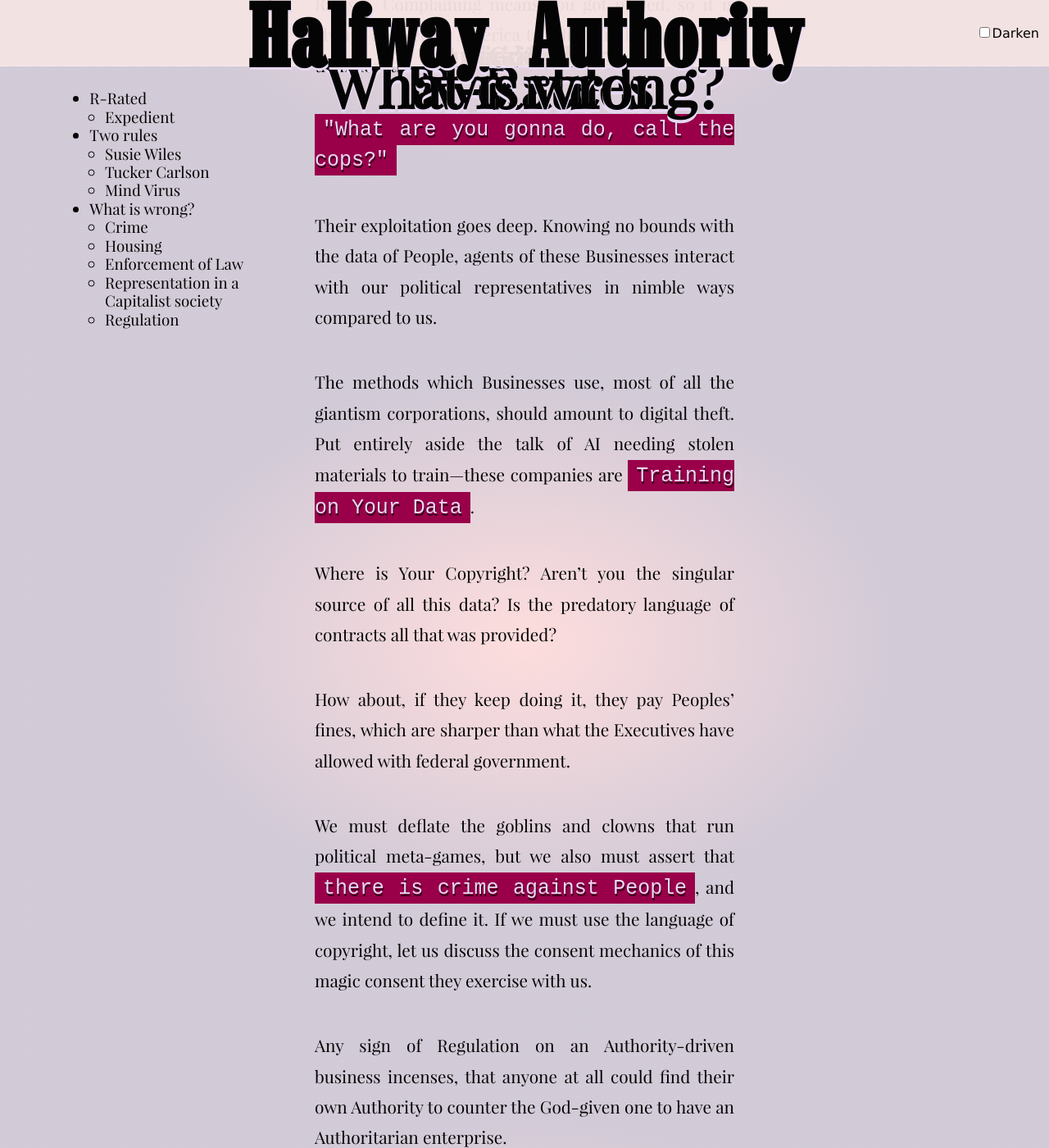
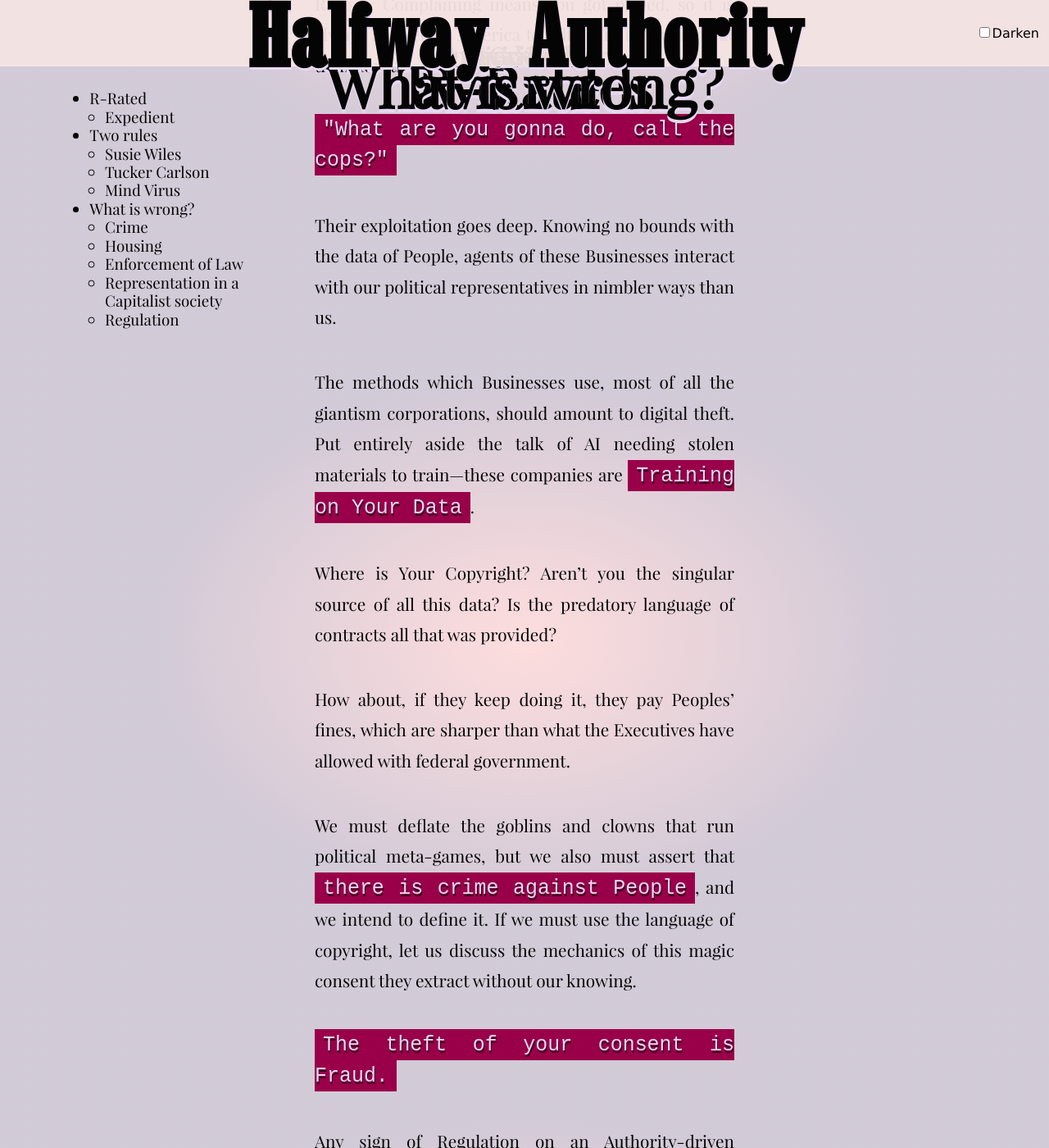
Before and after one commit to tiliv/antibody, a Jekyll site: the page built from docs/journal/autumn-Ryan-Halfway-Authority/index.md, in a window 1280 px wide and 1400 px high, scrolled down 27567 px. Shown: the whole window at 82% size. Built offline with Jekyll 4.4.1, drawn with Linux system fonts in a browser that asks for light colours.

Commit message:
Get our punchline in

```diff
--- a/docs/journal/autumn-Ryan-Halfway-Authority/index.md
+++ b/docs/journal/autumn-Ryan-Halfway-Authority/index.md
@@ -197,7 +197,7 @@ I have suffered enough deep conservative talk in these decades that spin White C
 
 `"What are you gonna do, call the cops?"`
 
-Their exploitation goes deep. Knowing no bounds with the data of People, agents of these Businesses interact with our political representatives in nimble ways compared to us.
+Their exploitation goes deep. Knowing no bounds with the data of People, agents of these Businesses interact with our political representatives in nimbler ways than us.
 
 The methods which Businesses use, most of all the giantism corporations, should amount to digital theft. Put entirely aside the talk of AI needing stolen materials to train—these companies are `Training on Your Data`.
 
@@ -205,7 +205,9 @@ Where is Your Copyright? Aren't you the singular source of all this data? Is the
 
 How about, if they keep doing it, they pay Peoples' fines, which are sharper than what the Executives have allowed with federal government.
 
-We must deflate the goblins and clowns that run political meta-games, but we also must assert that `there is crime against People`, and we intend to define it. If we must use the language of copyright, let us discuss the consent mechanics of this magic consent they exercise with us.
+We must deflate the goblins and clowns that run political meta-games, but we also must assert that `there is crime against People`, and we intend to define it. If we must use the language of copyright, let us discuss the mechanics of this magic consent they extract without our knowing.
+
+`The theft of your consent is Fraud.`
 
 Any sign of Regulation on an Authority-driven business incenses, that anyone at all could find their own Authority to counter the God-given one to have an Authoritarian enterprise.
 
```
